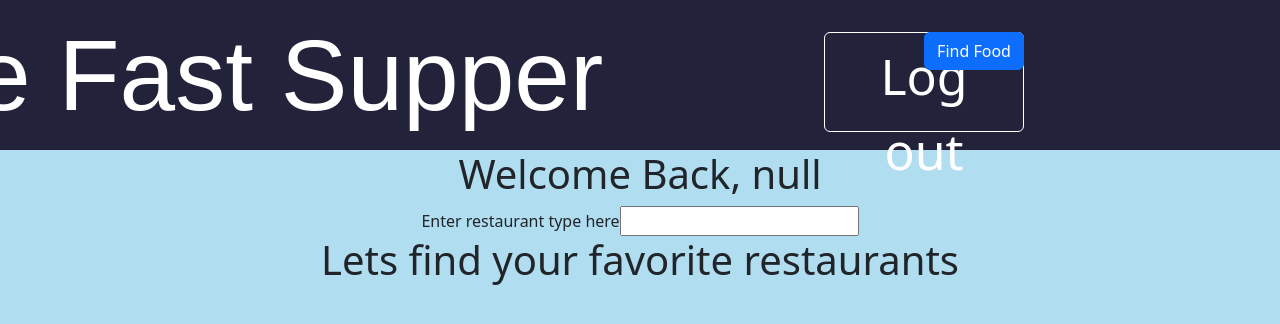
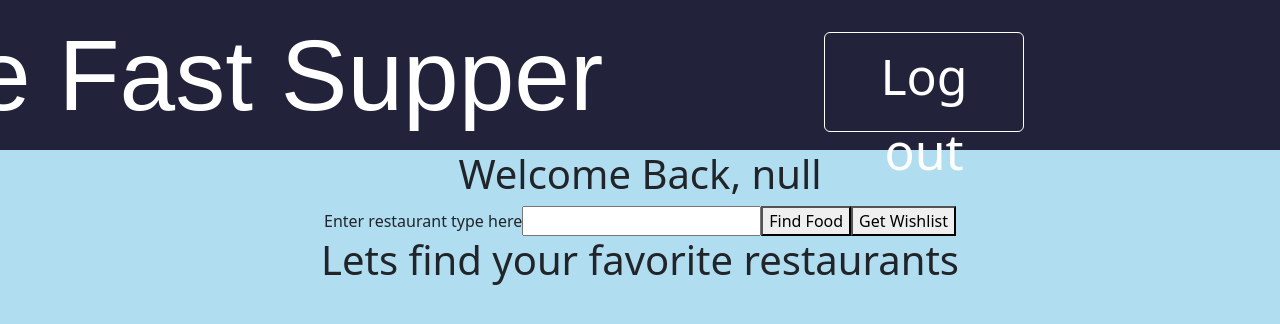
Before and after one commit to jmazor/TheFastSupper, a React (Create React App) app in the folder frontend/: page /home in a window 1280 px wide. Shown: the top 324 px of the page. Built offline with nearby package versions, Linux system fonts and the light colour scheme; a web font is replaced by a local one.

Commit message:
Add basic wishlist feature

```diff
--- a/frontend/src/components/CollaspeComponent.js
+++ b/frontend/src/components/CollaspeComponent.js
@@ -1,6 +1,7 @@
 import React, { useState } from 'react';
 import '../App.css';
 import '../custom.css';
+import config from '../config';
 import { useNavigate } from "react-router-dom";
 import
   {
@@ -18,11 +19,30 @@ import
     Card
   } from 'reactstrap';
 import 'bootstrap/dist/css/bootstrap.min.css';
+import axios from 'axios';
 
 const CollapseComponent = (props) =>{
     const [isOpen, setIsOpen] = useState(false);
     const toggle = () => setIsOpen(!isOpen);
+    const[wishlist, setWishlist] = useState('')
     const { restaurants } = props
+
+    const addToWishlist = async(key) =>{
+       const data = {
+            token : localStorage.getItem("token"),
+            restaurantID : key,
+            liked : true
+        }
+        console.log(data.restaurantID)
+        try{
+            const response = await axios.post(`${config.url}/api/history-new`, data)
+            console.log("item successfully added to wishlist")
+            setWishlist("Item added to wishlist")
+        }catch(error)
+        {
+            console.log(error)
+        }
+    }
 
     return (
         <div>
@@ -39,6 +59,8 @@ const CollapseComponent = (props) =>{
                         Rating: {restaurants.rating} Stars<br />
                         phone : {restaurants.phone} <br />
                         link :  <a href={restaurants.restURL}>Visit Us</a> <br />
+                        <button className='wishlistBtn' onClick={() => addToWishlist(restaurants.key)}>Add to Wish List</button>
+                        <p>{wishlist}</p>
                         </div>
                         <img src={restaurants.imageURL} class="restaurantImg"/>
                     </CardBody>
--- a/frontend/src/components/FindRestaurants.js
+++ b/frontend/src/components/FindRestaurants.js
@@ -25,7 +25,9 @@ import axios from 'axios';
 const FindRestaurants = (args) =>{
     let restaurantsList = []
     const [restaurantData, setRestaurantData] = useState('')
+
     const findFood = async () => {
+
         let food = document.getElementById("foodType").value
         console.log("Lets find some food that is like " + food)
         const data = {
@@ -37,10 +39,9 @@ const FindRestaurants = (args) =>{
         {
           const response = await axios.post(`${config.url}/api/restaurants`, data);
           for(let i in response.data.randomRestaurants){
-            console.log(response.data.randomRestaurants[i].name)
             restaurantsList.push(
             {
-            key : i,
+            key : response.data.randomRestaurants[i]._id,
             name : response.data.randomRestaurants[i].name,
             rating : response.data.randomRestaurants[i].rating,
             city : response.data.randomRestaurants[i].location.city,
@@ -61,20 +62,55 @@ const FindRestaurants = (args) =>{
         }
       }
 
+    const getWishlist = async() =>{
+
+        const data = {
+            token : localStorage.getItem("token")
+          }
+
+        try{
+            const response = await axios.post(`${config.url}/api/wishlist`, data)
+
+            for(let i in response.data.wishlist){
+                console.log(response.data.wishlist[i].name)
+                restaurantsList.push(
+                {
+                key : response.data.wishlist[i].id,
+                name : response.data.wishlist[i].name,
+                rating : response.data.wishlist[i].rating,
+                city : response.data.wishlist[i].location.city,
+                state : response.data.wishlist[i].location.state,
+                zipCode : response.data.wishlist[i].location.zip_code,
+                country : response.data.wishlist[i].location.country,
+                address : response.data.wishlist[i].location.address1,
+                price : response.data.wishlist[i].price,
+                imageURL : response.data.wishlist[i].image_url,
+                restURL : response.data.wishlist[i].url,
+                phone : response.data.wishlist[i].phone
+                })
+              }
+              setRestaurantData(restaurantsList)
+            } catch (error)
+            {
+              console.error('Error:', error);
+            }
+        }
+
+
     return (
+        <>
         <div id='FindRestaurants'>
             <label>Enter restaurant type here</label>
             <input type='text' id='foodType'></input>
-            <Button className="custom-button login-button" color="primary" onClick={findFood}>
+            <button id="findFoodBtn" onClick={findFood}>
                 Find Food
-            </Button>
+            </button>
+            <button id="wishlist" onClick={getWishlist}>Get Wishlist</button>
+            </div>
             <div id='foodDiv'>
-            {/* {restaurantData.map(restaurantData => {
-                return (<RestaurantCollaspe {...{...restaurantData}} />)
-            })}
-            </div> */}
             <RestaurantCollaspe restaurants={restaurantData} />
-        </div></div>
+        </div>
+        </>
     )
 }
 export default FindRestaurants;
--- a/frontend/src/components/RestaurantCollaspe.js
+++ b/frontend/src/components/RestaurantCollaspe.js
@@ -24,9 +24,7 @@ function RestaurantCollaspe(props) {
         const [isOpen, setIsOpen] = useState(false);
         const toggle = () => setIsOpen(!isOpen);
         const { restaurants } = props
-        let styles = {
-            display: 'inline-block'
-        }
+
         if (restaurants.length > 0) {
             return (
                 restaurants.map((restaurant, index) => {
```
